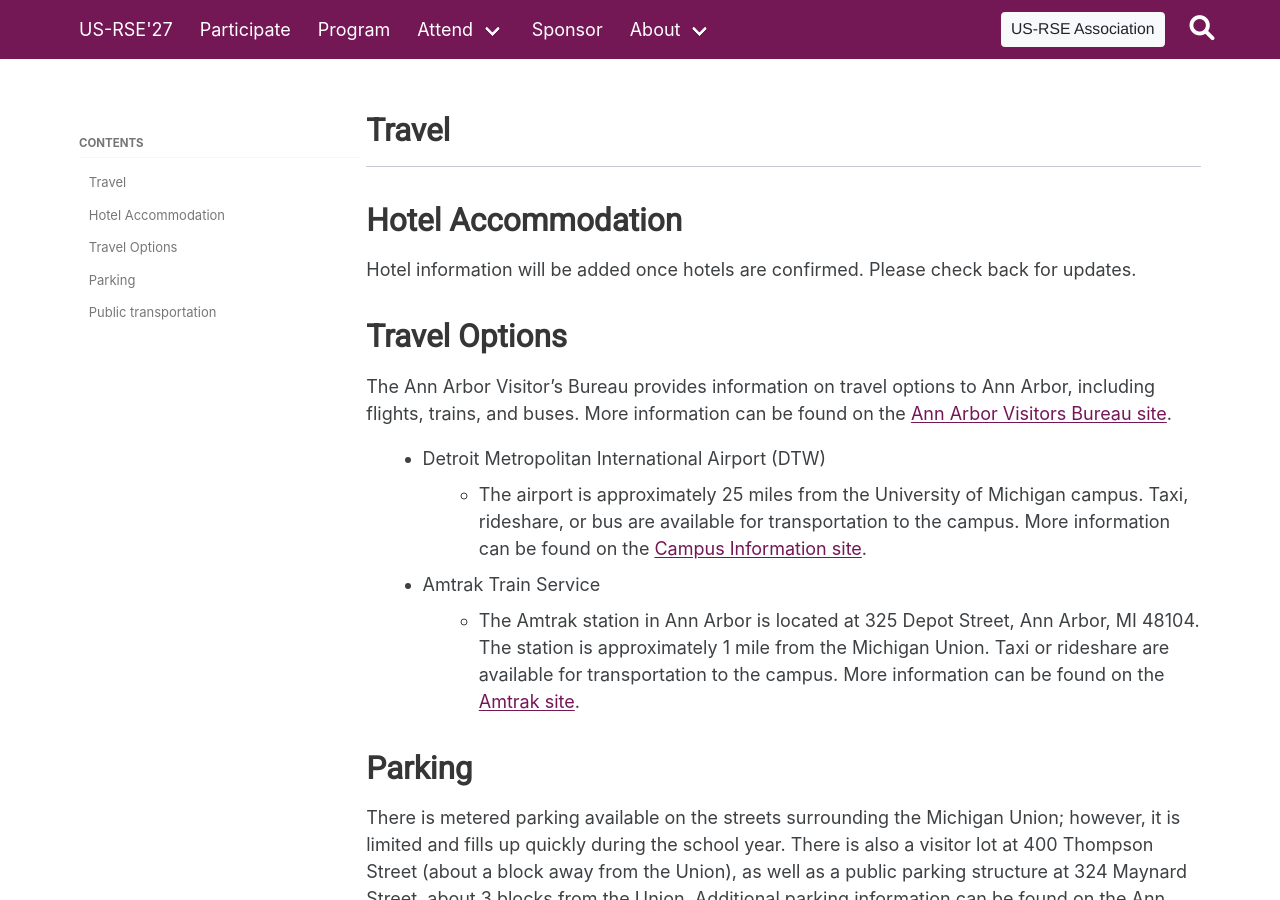
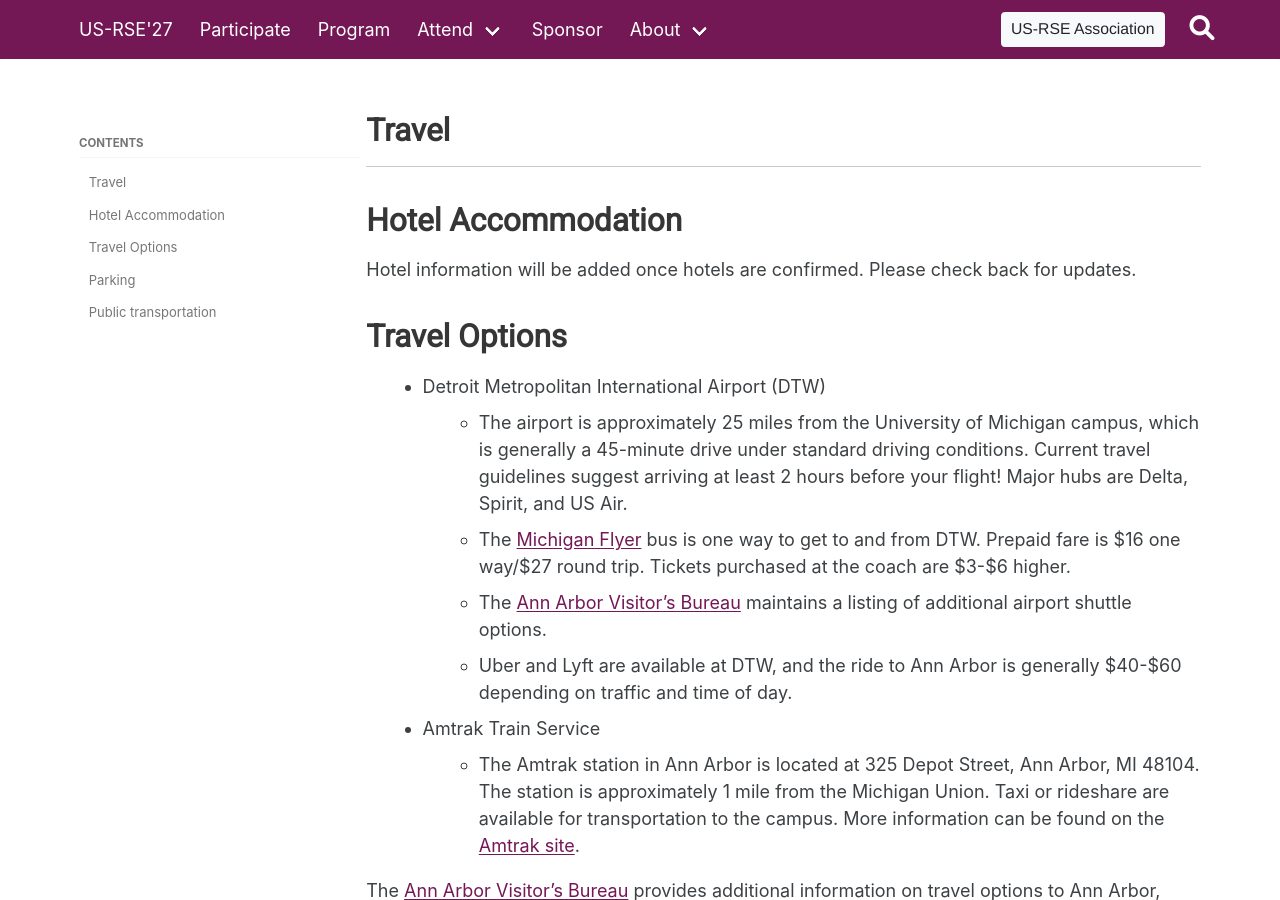
Before and after one commit to USRSE/usrse27, a Jekyll site: the page built from pages/attend/travel.md, in a window 1280 px wide and 900 px high. Built offline with Jekyll 4.4.1, drawn with Linux system fonts in a browser that asks for light colours; a style sheet for code colours, icons or effects is not loaded; some of the changed text lies outside the part shown.

Commit message:
Update travel guide

```diff
--- a/pages/attend/travel.md
+++ b/pages/attend/travel.md
@@ -14,12 +14,17 @@ Hotel information will be added once hotels are confirmed. Please check back for
 
 ## Travel Options
 
-The Ann Arbor Visitor's Bureau provides information on travel options to Ann Arbor, including flights, trains, and buses. More information can be found on the [Ann Arbor Visitors Bureau site](https://www.annarbor.org/meetings/transportation/).
 
 - Detroit Metropolitan International Airport (DTW)
-  - The airport is approximately 25 miles from the University of Michigan campus. Taxi, rideshare, or bus are available for transportation to the campus. More information can be found on the [Campus Information site](https://campusinfo.umich.edu/article/and-airport).
+  - The airport is approximately 25 miles from the University of Michigan campus, which is generally a 45-minute drive under standard driving conditions. Current travel guidelines suggest arriving at least 2 hours before your flight! Major hubs are Delta, Spirit, and US Air.
+  - The [Michigan Flyer](https://www.michiganflyer.com/) bus is one way to get to and from DTW. Prepaid fare is $16 one way/$27 round trip. Tickets purchased at the coach are $3-$6 higher.
+  - The [Ann Arbor Visitor's Bureau](https://www.annarbor.org/plan/getting-here-getting-around/) maintains a listing of additional airport shuttle options.
+  - Uber and Lyft are available at DTW, and the ride to Ann Arbor is generally $40-$60 depending on traffic and time of day.
+
 - Amtrak Train Service
   - The Amtrak station in Ann Arbor is located at 325 Depot Street, Ann Arbor, MI 48104. The station is approximately 1 mile from the Michigan Union. Taxi or rideshare are available for transportation to the campus. More information can be found on the [Amtrak site](https://www.amtrak.com/stations/arb).
+
+The  [Ann Arbor Visitor's Bureau](https://www.annarbor.org/meetings/transportation/) provides additional information on travel options to Ann Arbor, including flights, trains, and buses.
 
 ## Parking
 
```
